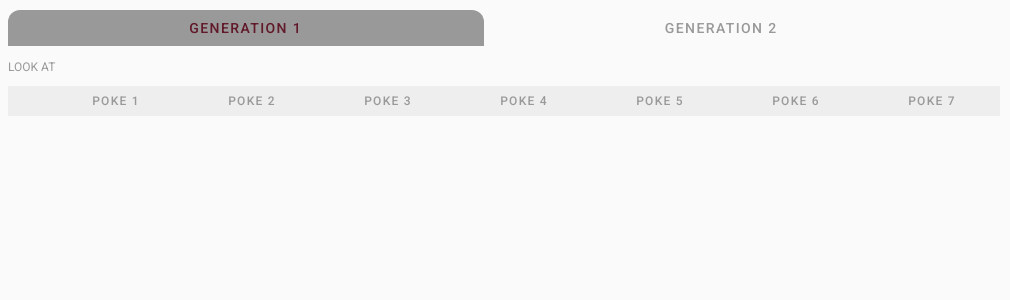
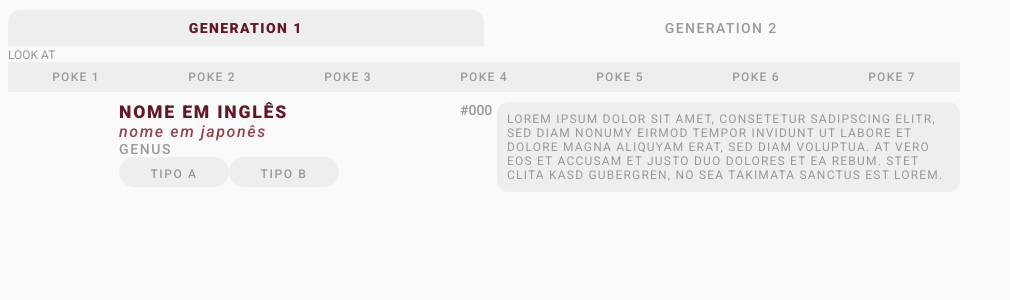
Before and after one commit to pedrorufino/pokeapi-layout, an Angular app: page /geracao/1 in a window 1280 px wide. Shown: the top 300 px of the page, without its empty margins (0-1010 px from the left). Built offline with nearby package versions, Linux system fonts and the light colour scheme.

Commit message:
estilizar componentes

```diff
--- a/src/app/app.component.html
+++ b/src/app/app.component.html
@@ -1,3 +1,4 @@
 <app-nav-generation></app-nav-generation>
 <!-- <router-outlet></router-outlet> -->
 <app-nav-pokemon></app-nav-pokemon>
+<app-pokemon-details></app-pokemon-details>
--- a/src/app/nav-generation/nav-generation.component.scss
+++ b/src/app/nav-generation/nav-generation.component.scss
@@ -1,4 +1,5 @@
 @import '../../styles.scss';
+@import './../../reset.css';
 
 .nav {
   width: 951px;
@@ -15,10 +16,10 @@
     letter-spacing: 1.4px;
     cursor: pointer;
   }
+
+  .nav__gen--highlight {
+    color: $primary;
+    font-weight: 800;
+    background-color: $backgroundFocus;
+  }
 }
-
-.nav__gen--highlight {
-  color: $primary-color-font;
-  font-weight: 800;
-  background-color: $default-font;
-}
--- a/src/app/nav-pokemon/nav-pokemon.component.scss
+++ b/src/app/nav-pokemon/nav-pokemon.component.scss
@@ -1,10 +1,11 @@
 @import '../../styles.scss';
+@import './../../reset.css';
 
 .list {
   @extend %flex-space;
   height: 30px;
   width: 952px;
-  background-color: $background-active;
+  background-color: $backgroundFocus;
 
   .list__item {
     @extend %flex-center;
@@ -15,11 +16,11 @@
     cursor: pointer;
     font-weight: 500;
   }
+
+  .list__item--highlight {
+    color: $primary;
+    font-weight: 700;
+    border-radius: 0 0 5px 0;
+    background: linear-gradient(180deg, $backgroundFocus 0%, $background 100%) 0% 0% no-repeat padding-box;
+  }
 }
-
-.list__item--highlight {
-  color: $primary-color-font;
-  font-weight: 700;
-  border-radius: 0 0 5px 0;
-  background: linear-gradient(180deg, $background-active 0%, $background 100%) 0% 0% no-repeat padding-box;
-}
--- a/src/app/pokemon-details/pokemon-details.component.html
+++ b/src/app/pokemon-details/pokemon-details.component.html
@@ -1 +1,22 @@
-<p>pokemon-details works!</p>
+<section class="pokemon">
+  <div class="pokemon__media">
+    <img src="" alt="">
+  </div>
+  <div class="pokemon__info">
+    <h1>Nome em inglês</h1>
+    <h3>nome em japonês</h3>
+    <h4>Genus</h4>
+    <span class="pokemon__types">
+      <h4>tipo a</h4>
+      <h4>tipo b</h4>
+    </span>
+  </div>
+  <div class="pokemon__id">
+    <span class="id">#000</span>
+  </div>
+  <div class="pokemon__description">
+    <p>Lorem ipsum dolor sit amet, consetetur sadipscing elitr, sed diam nonumy eirmod tempor invidunt ut labore et
+      dolore magna aliquyam erat, sed diam voluptua. At vero eos et accusam et justo duo dolores et ea rebum. Stet
+      clita kasd gubergren, no sea takimata sanctus est Lorem.</p>
+  </div>
+</section>
--- a/src/app/pokemon-details/pokemon-details.component.scss
+++ b/src/app/pokemon-details/pokemon-details.component.scss
@@ -0,0 +1,77 @@
+@import '../../styles.scss';
+@import './../../reset.css';
+
+section.pokemon {
+  @extend %flex-center;
+  align-items: flex-start;
+  padding: 10px;
+  width: 952px;
+  height: 109px;
+
+  .pokemon__media {
+    width: 91px;
+    height: 93px;
+  }
+
+  .pokemon__info {
+    width: 341px;
+    height: 95.75px;
+    @extend %flex-column;
+
+    h1 {
+      font-weight: 900;
+      color: $primary;
+      font-size: 1.1rem;
+      letter-spacing: 1.8px;
+    }
+
+    h3 {
+      font-style: italic;
+      text-transform: lowercase;
+      color: $primaryLight;
+      font-size: 16px;
+      letter-spacing: 1.6px;
+      font-weight: 500;
+    }
+
+    h4 {
+      font-weight: 500;
+      letter-spacing: 1.6px;
+      font-size: 14px;
+    }
+
+    .pokemon__types {
+      &>h4 {
+        display: inline-block;
+        background-color: $backgroundFocus;
+        font-size: 12px;
+        border-radius: 36px;
+        width: 110px;
+        height: 10px;
+        padding: 10px 0;
+        text-align: center;
+      }
+    }
+  }
+
+  .pokemon__id {
+    width: 37px;
+    font-size: 14px;
+    font-weight: 500;
+
+  }
+
+  .pokemon__description {
+    padding: 10px;
+    width: 443px;
+    height: 70px;
+    overflow-y: scroll;
+    background-color: $backgroundFocus;
+    border-radius: 12px;
+
+    p {
+      letter-spacing: 1.2px;
+      color: $defaultFont;
+    }
+  }
+}
--- /dev/null
+++ b/src/reset.css
@@ -0,0 +1,466 @@
+html,
+body,
+div,
+span,
+applet,
+object,
+iframe,
+h1,
+h2,
+h3,
+h4,
+h5,
+h6,
+p,
+blockquote,
+pre,
+a,
+abbr,
+acronym,
+address,
+big,
+cite,
+code,
+del,
+dfn,
+em,
+img,
+ins,
+kbd,
+q,
+s,
+samp,
+small,
+strike,
+strong,
+sub,
+sup,
+tt,
+var,
+b,
+u,
+i,
+center,
+dl,
+dt,
+dd,
+ol,
+ul,
+li,
+fieldset,
+form,
+label,
+legend,
+table,
+caption,
+tbody,
+tfoot,
+thead,
+tr,
+th,
+td,
+article,
+aside,
+canvas,
+details,
+embed,
+figure,
+figcaption,
+footer,
+header,
+hgroup,
+menu,
+nav,
+output,
+ruby,
+section,
+summary,
+time,
+mark,
+audio,
+video {
+  margin: 0;
+  padding: 0;
+  border: 0;
+  font-size: 100%;
+  font: inherit;
+  vertical-align: baseline;
+}
+
+/* make sure to set some focus styles for accessibility */
+:focus {
+  outline: 0;
+}
+
+/* HTML5 display-role reset for older browsers */
+article,
+aside,
+details,
+figcaption,
+figure,
+footer,
+header,
+hgroup,
+menu,
+nav,
+section {
+  display: block;
+}
+
+body {
+  line-height: 1;
+}
+
+ol,
+ul {
+  list-style: none;
+}
+
+blockquote,
+q {
+  quotes: none;
+}
+
+blockquote:before,
+blockquote:after,
+q:before,
+q:after {
+  content: '';
+  content: none;
+}
+
+table {
+  border-collapse: collapse;
+  border-spacing: 0;
+}
+
+input[type=search]::-webkit-search-cancel-button,
+input[type=search]::-webkit-search-decoration,
+input[type=search]::-webkit-search-results-button,
+input[type=search]::-webkit-search-results-decoration {
+  -webkit-appearance: none;
+  -moz-appearance: none;
+}
+
+input[type=search] {
+  -webkit-appearance: none;
+  -moz-appearance: none;
+  -webkit-box-sizing: content-box;
+  -moz-box-sizing: content-box;
+  box-sizing: content-box;
+}
+
+textarea {
+  overflow: auto;
+  vertical-align: top;
+  resize: vertical;
+}
+
+/**
+ * Correct `inline-block` display not defined in IE 6/7/8/9 and Firefox 3.
+ */
+
+audio,
+canvas,
+video {
+  display: inline-block;
+  *display: inline;
+  *zoom: 1;
+  max-width: 100%;
+}
+
+/**
+ * Prevent modern browsers from displaying `audio` without controls.
+ * Remove excess height in iOS 5 devices.
+ */
+
+audio:not([controls]) {
+  display: none;
+  height: 0;
+}
+
+/**
+ * Address styling not present in IE 7/8/9, Firefox 3, and Safari 4.
+ * Known issue: no IE 6 support.
+ */
+
+[hidden] {
+  display: none;
+}
+
+/**
+ * 1. Correct text resizing oddly in IE 6/7 when body `font-size` is set using
+ *    `em` units.
+ * 2. Prevent iOS text size adjust after orientation change, without disabling
+ *    user zoom.
+ */
+
+html {
+  font-size: 100%;
+  /* 1 */
+  -webkit-text-size-adjust: 100%;
+  /* 2 */
+  -ms-text-size-adjust: 100%;
+  /* 2 */
+}
+
+/**
+ * Address `outline` inconsistency between Chrome and other browsers.
+ */
+
+a:focus {
+  outline: thin dotted;
+}
+
+/**
+ * Improve readability when focused and also mouse hovered in all browsers.
+ */
+
+a:active,
+a:hover {
+  outline: 0;
+}
+
+/**
+ * 1. Remove border when inside `a` element in IE 6/7/8/9 and Firefox 3.
+ * 2. Improve image quality when scaled in IE 7.
+ */
+
+img {
+  border: 0;
+  /* 1 */
+  -ms-interpolation-mode: bicubic;
+  /* 2 */
+}
+
+/**
+ * Address margin not present in IE 6/7/8/9, Safari 5, and Opera 11.
+ */
+
+figure {
+  margin: 0;
+}
+
+/**
+ * Correct margin displayed oddly in IE 6/7.
+ */
+
+form {
+  margin: 0;
+}
+
+/**
+ * Define consistent border, margin, and padding.
+ */
+
+fieldset {
+  border: 1px solid #c0c0c0;
+  margin: 0 2px;
+  padding: 0.35em 0.625em 0.75em;
+}
+
+/**
+ * 1. Correct color not being inherited in IE 6/7/8/9.
+ * 2. Correct text not wrapping in Firefox 3.
+ * 3. Correct alignment displayed oddly in IE 6/7.
+ */
+
+legend {
+  border: 0;
+  /* 1 */
+  padding: 0;
+  white-space: normal;
+  /* 2 */
+  *margin-left: -7px;
+  /* 3 */
+}
+
+/**
+ * 1. Correct font size not being inherited in all browsers.
+ * 2. Address margins set differently in IE 6/7, Firefox 3+, Safari 5,
+ *    and Chrome.
+ * 3. Improve appearance and consistency in all browsers.
+ */
+
+button,
+input,
+select,
+textarea {
+  font-size: 100%;
+  /* 1 */
+  margin: 0;
+  /* 2 */
+  vertical-align: baseline;
+  /* 3 */
+  *vertical-align: middle;
+  /* 3 */
+}
+
+/**
+ * Address Firefox 3+ setting `line-height` on `input` using `!important` in
+ * the UA stylesheet.
+ */
+
+button,
+input {
+  line-height: normal;
+}
+
+/**
+ * Address inconsistent `text-transform` inheritance for `button` and `select`.
+ * All other form control elements do not inherit `text-transform` values.
+ * Correct `button` style inheritance in Chrome, Safari 5+, and IE 6+.
+ * Correct `select` style inheritance in Firefox 4+ and Opera.
+ */
+
+button,
+select {
+  text-transform: none;
+}
+
+/**
+ * 1. Avoid the WebKit bug in Android 4.0.* where (2) destroys native `audio`
+ *    and `video` controls.
+ * 2. Correct inability to style clickable `input` types in iOS.
+ * 3. Improve usability and consistency of cursor style between image-type
+ *    `input` and others.
+ * 4. Remove inner spacing in IE 7 without affecting normal text inputs.
+ *    Known issue: inner spacing remains in IE 6.
+ */
+
+button,
+html input[type="button"],
+/* 1 */
+input[type="reset"],
+input[type="submit"] {
+  -webkit-appearance: button;
+  /* 2 */
+  cursor: pointer;
+  /* 3 */
+  *overflow: visible;
+  /* 4 */
+}
+
+/**
+ * Re-set default cursor for disabled elements.
+ */
+
+button[disabled],
+html input[disabled] {
+  cursor: default;
+}
+
+/**
+ * 1. Address box sizing set to content-box in IE 8/9.
+ * 2. Remove excess padding in IE 8/9.
+ * 3. Remove excess padding in IE 7.
+ *    Known issue: excess padding remains in IE 6.
+ */
+
+input[type="checkbox"],
+input[type="radio"] {
+  box-sizing: border-box;
+  /* 1 */
+  padding: 0;
+  /* 2 */
+  *height: 13px;
+  /* 3 */
+  *width: 13px;
+  /* 3 */
+}
+
+/**
+ * 1. Address `appearance` set to `searchfield` in Safari 5 and Chrome.
+ * 2. Address `box-sizing` set to `border-box` in Safari 5 and Chrome
+ *    (include `-moz` to future-proof).
+ */
+
+input[type="search"] {
+  -webkit-appearance: textfield;
+  /* 1 */
+  -moz-box-sizing: content-box;
+  -webkit-box-sizing: content-box;
+  /* 2 */
+  box-sizing: content-box;
+}
+
+/**
+ * Remove inner padding and search cancel button in Safari 5 and Chrome
+ * on OS X.
+ */
+
+input[type="search"]::-webkit-search-cancel-button,
+input[type="search"]::-webkit-search-decoration {
+  -webkit-appearance: none;
+}
+
+/**
+ * Remove inner padding and border in Firefox 3+.
+ */
+
+button::-moz-focus-inner,
+input::-moz-focus-inner {
+  border: 0;
+  padding: 0;
+}
+
+/**
+ * 1. Remove default vertical scrollbar in IE 6/7/8/9.
+ * 2. Improve readability and alignment in all browsers.
+ */
+
+textarea {
+  overflow: auto;
+  /* 1 */
+  vertical-align: top;
+  /* 2 */
+}
+
+/**
+ * Remove most spacing between table cells.
+ */
+
+table {
+  border-collapse: collapse;
+  border-spacing: 0;
+}
+
+html,
+button,
+input,
+select,
+textarea {
+  color: #222;
+}
+
+
+::-moz-selection {
+  background: #b3d4fc;
+  text-shadow: none;
+}
+
+::selection {
+  background: #b3d4fc;
+  text-shadow: none;
+}
+
+img {
+  vertical-align: middle;
+}
+
+fieldset {
+  border: 0;
+  margin: 0;
+  padding: 0;
+}
+
+textarea {
+  resize: vertical;
+}
+
+.chromeframe {
+  margin: 0.2em 0;
+  background: #ccc;
+  color: #000;
+  padding: 0.2em 0;
+}
--- a/src/styles.scss
+++ b/src/styles.scss
@@ -1,18 +1,18 @@
 /* You can add global styles to this file, and also import other style files */
 @import url('https://fonts.googleapis.com/css?family=Roboto:400,500,500i,700,900&display=swap');
 
-$primary-color-font: #611829;
-$secondary-color-font: #924551;
-$default-font: #999999;
+$primary: #611829;
+$primaryLight: #924551;
+$defaultFont: #999999;
 $background: #FAFAFA;
-$background-active:#EEEEEE;
+$backgroundFocus:#EEEEEE;
 
 body {
   background: $background;
   font-family: Roboto;
   text-transform: uppercase;
   font-size: 12px;
-  color: $default-font;
+  color: $defaultFont;
 }
 
 %flex-center {
@@ -21,6 +21,12 @@
   justify-content: center;
 }
 
+%flex-column {
+  flex-direction: column;
+  align-items: flex-start;
+  justify-content: space-around;
+}
+
 %flex-space {
   display: flex;
   align-items: center;
```
